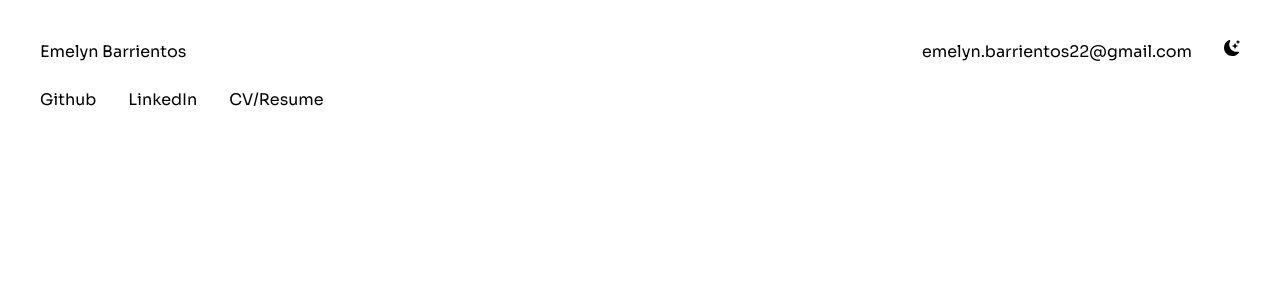
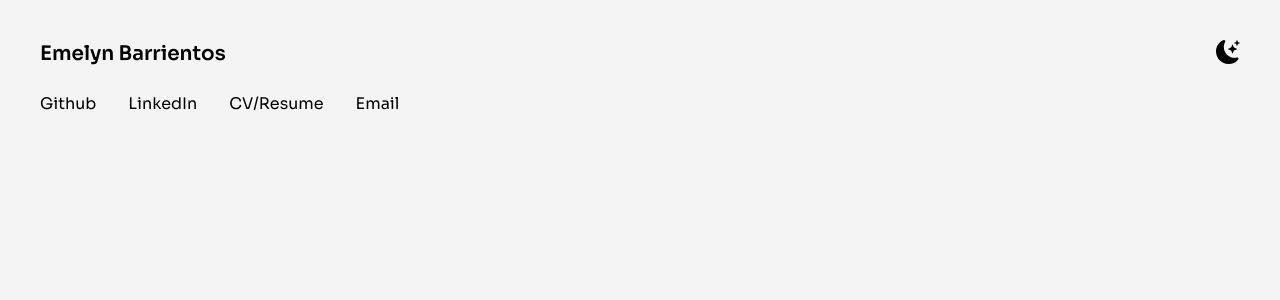
Before and after one commit to emelyn-barrientos/emelyn-barrientos-portfolio, a Next.js app: page / in a window 1280 px wide. Shown: the top 300 px of the page. Built offline with nearby package versions, Linux system fonts and the light colour scheme.

Commit message:
Add background color and change Email <li> to lower nav bar

```diff
--- a/pages/index.js
+++ b/pages/index.js
@@ -3,7 +3,7 @@ import { BsFillMoonStarsFill } from 'react-icons/bs'
 
 export default function Home() {
   return (
-    <div>
+    <div className="bg-zinc-100">
       <Head>
         <title>Emelyn Barrientos</title>
         <meta name="description" content="Generated by create next app" />
@@ -14,20 +14,19 @@ export default function Home() {
         <link rel="icon" href="/favicon.ico" />
       </Head>
 
-      <main className="mx-10 my-10 min-h-screen">
+      <main className="px-10 py-10 min-h-screen">
         <section>
           <nav className="flex justify-between mb-6">
-            <h1>Emelyn Barrientos</h1>
+            <h1 className="text-xl font-semibold">Emelyn Barrientos</h1>
             <ul className="flex">
-              <li className="mr-8">emelyn.barrientos22@gmail.com</li>
               <li>
-                <BsFillMoonStarsFill />
+                <BsFillMoonStarsFill className="text-2xl" />
               </li>
             </ul>
           </nav>
           <nav className="flex justify-start">
             <ul className="flex">
-              <li className="mr-8">
+              <li className="font-medium mr-8">
                 <a
                   href="https://github.com/emelyn-barrientos/"
                   target="_blank"
@@ -36,7 +35,7 @@ export default function Home() {
                   Github
                 </a>
               </li>
-              <li className="mr-8">
+              <li className="font-medium mr-8">
                 <a
                   href="https://www.linkedin.com/in/emelyn-barrientos/"
                   target="_blank"
@@ -45,7 +44,16 @@ export default function Home() {
                   LinkedIn
                 </a>
               </li>
-              <li className="mr-8">CV/Resume</li>
+              <li className="font-medium mr-8">CV/Resume</li>
+              <li className="font-medium mr-8">
+                <a
+                  href="mailto: emelyn.barrientos22@gmail.com"
+                  target="_blank"
+                  rel="noreferrer"
+                >
+                  Email
+                </a>
+              </li>
             </ul>
           </nav>
         </section>
```
